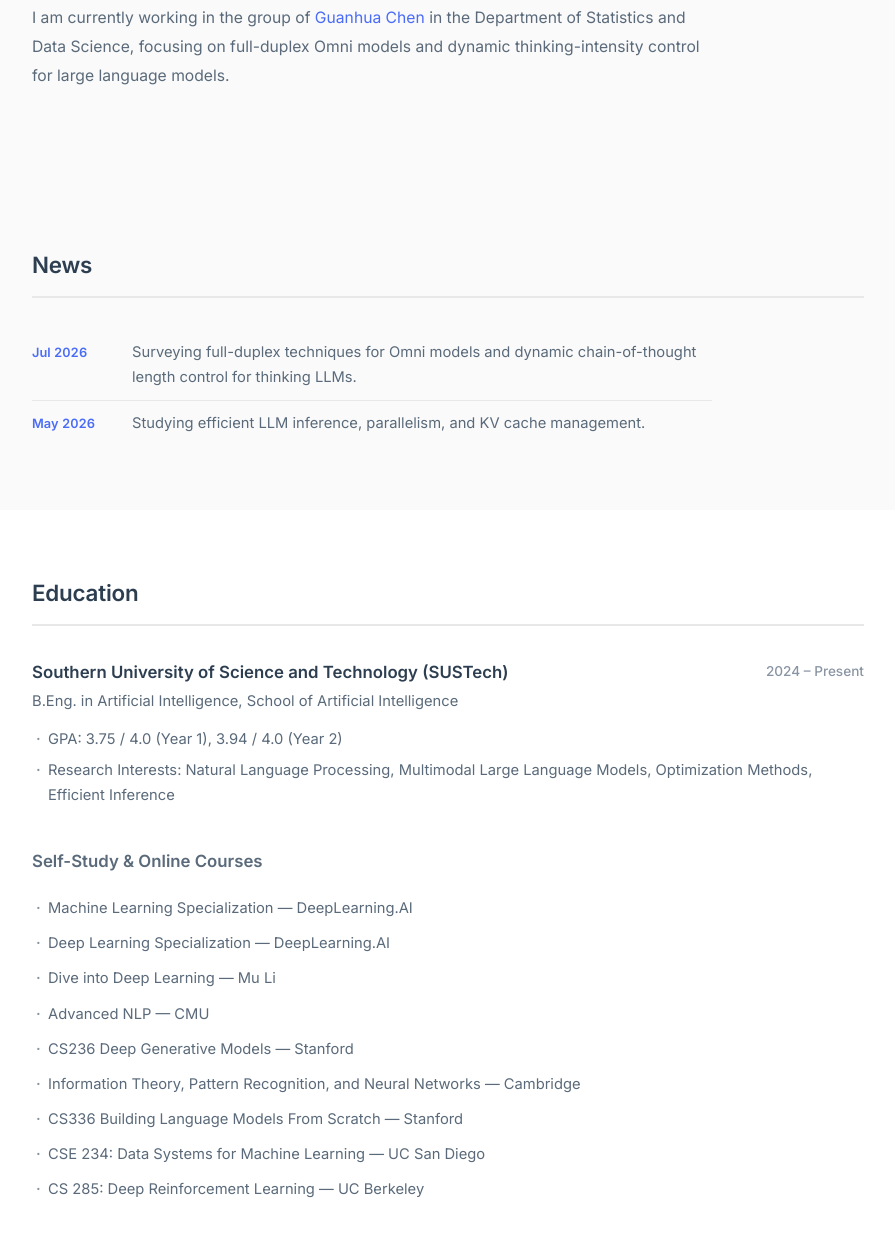
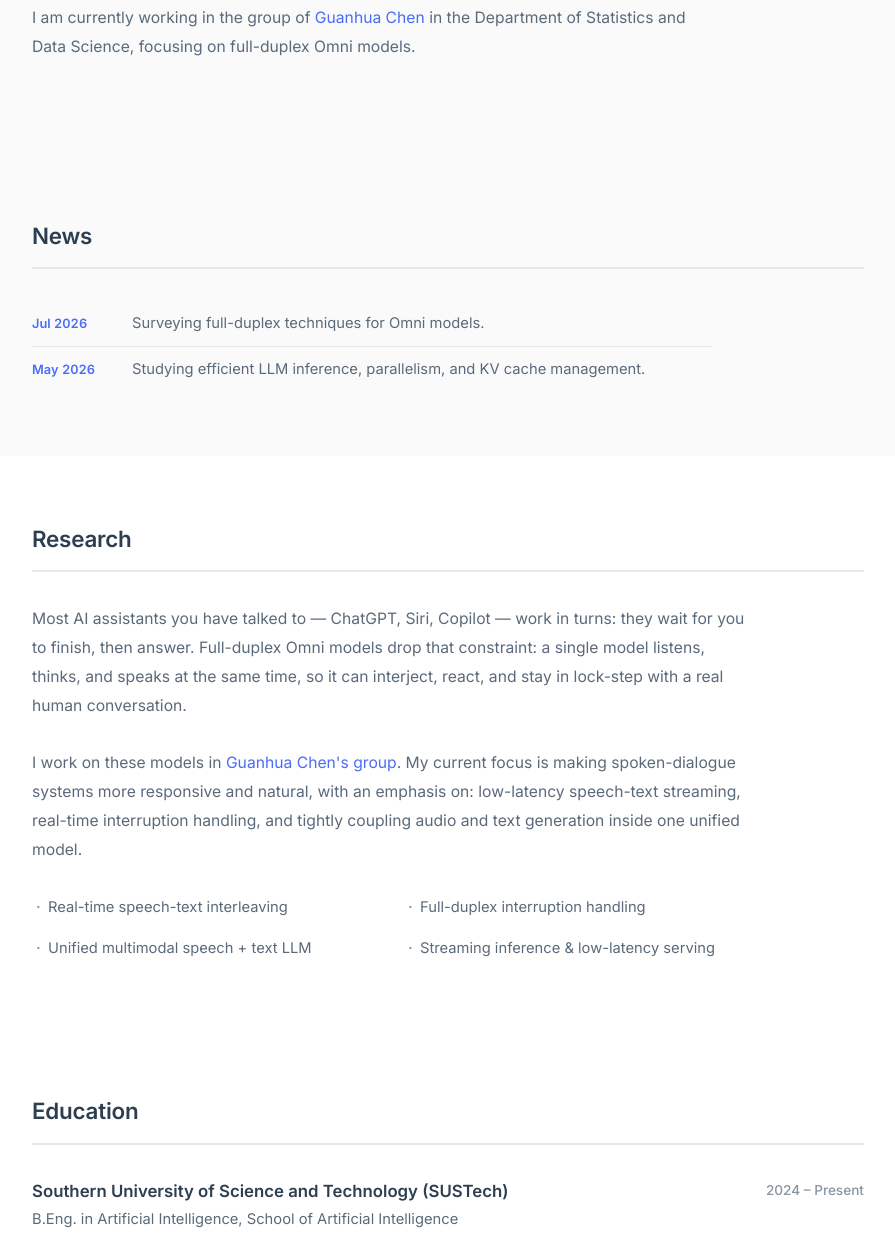
Before and after one commit to dove667/dove667.github.io, a plain HTML site: page index.html in a window 1280 px wide. Shown: the part 698-1933 px from the top of the page, without its empty margins (192-1087 px from the left). Drawn offline with Linux system fonts and the light colour scheme.

Commit message:
26.8.21 更细

```diff
--- a/index.html
+++ b/index.html
@@ -29,6 +29,7 @@
                     <li><a href="#home" class="nav-link" data-en="Home" data-zh="首页">Home</a></li>
                     <li><a href="#about" class="nav-link" data-en="About" data-zh="关于">About</a></li>
                     <li><a href="#news" class="nav-link" data-en="News" data-zh="动态">News</a></li>
+                    <li><a href="#research" class="nav-link" data-en="Research" data-zh="研究">Research</a></li>
                     <li><a href="#education" class="nav-link" data-en="Education" data-zh="教育">Education</a></li>
                     <li><a href="#projects" class="nav-link" data-en="Projects" data-zh="项目">Projects</a></li>
                     <li><a href="#skills" class="nav-link" data-en="Skills" data-zh="技能">Skills</a></li>
@@ -95,10 +96,9 @@
                     <span data-en="I am currently working in the group of " data-zh="目前我在统计与数据科学系">I am currently working in
                         the group of </span><a href="https://ghchen.me/" target="_blank" rel="noopener noreferrer"
                         data-en="Guanhua Chen" data-zh="陈冠华老师">Guanhua Chen</a><span
-                        data-en=" in the Department of Statistics and Data Science, focusing on full-duplex Omni models and dynamic thinking-intensity control for large language models."
-                        data-zh="的课题组工作，研究方向是 Omni 全双工大模型与大模型的动态思考强度控制。"> in the Department of Statistics and Data
-                        Science, focusing on full-duplex Omni models and dynamic thinking-intensity control for large
-                        language models.</span>
+                        data-en=" in the Department of Statistics and Data Science, focusing on full-duplex Omni models."
+                        data-zh="的课题组工作，研究方向是 Omni 全双工大模型。"> in the Department of Statistics and Data
+                        Science, focusing on full-duplex Omni models.</span>
                 </p>
             </div>
         </div>
@@ -111,9 +111,8 @@
             <ul class="news-list">
                 <li>
                     <span class="news-date" data-en="Jul 2026" data-zh="2026.07">Jul 2026</span>
-                    <span data-en="Surveying full-duplex techniques for Omni models and dynamic chain-of-thought length control for thinking LLMs."
-                        data-zh="开始调研 Omni 大模型全双工技术，以及思考大模型的动态思维链长度控制。">Surveying full-duplex techniques for Omni
-                        models and dynamic chain-of-thought length control for thinking LLMs.</span>
+                    <span data-en="Surveying full-duplex techniques for Omni models."
+                        data-zh="开始调研 Omni 大模型全双工技术。">Surveying full-duplex techniques for Omni models.</span>
                 </li>
                 <li>
                     <span class="news-date" data-en="May 2026" data-zh="2026.05">May 2026</span>
@@ -121,6 +120,38 @@
                         data-zh="学习大模型高效推理、并行与 KV cache 管理。">Studying efficient LLM inference, parallelism, and KV
                         cache management.</span>
                 </li>
+            </ul>
+        </div>
+    </section>
+
+    <!-- Research -->
+    <section id="research" class="research">
+        <div class="container">
+            <h2 class="section-title" data-en="Research" data-zh="研究方向">Research</h2>
+            <p class="research-intro">
+                <span data-en="Most AI assistants you have talked to — ChatGPT, Siri, Copilot — work in turns: they wait for you to finish, then answer. "
+                    data-zh="你日常打过交道的 AI——ChatGPT、Siri、Copilot——大多都是“一来一回”：等你说完，它再开口。">Most AI
+                    assistants you have talked to — ChatGPT, Siri, Copilot — work in turns: they wait for you to
+                    finish, then answer. </span><span data-en="Full-duplex Omni models drop that constraint: a single model listens, thinks, and speaks at the same time, so it can interject, react, and stay in lock-step with a real human conversation."
+                    data-zh="全双工 Omni 模型则打破了这种限制——同一个模型同时在“听、想、说”，能够插话、即时反应，和真人对话节奏保持一致。">Full-duplex
+                    Omni models drop that constraint: a single model listens, thinks, and speaks at the same time,
+                    so it can interject, react, and stay in lock-step with a real human conversation.</span>
+            </p>
+            <p class="research-intro">
+                <span data-en="I work on these models in "
+                    data-zh="我在 ">I work on these models in </span><a href="https://ghchen.me/" target="_blank"
+                    rel="noopener noreferrer" data-en="Guanhua Chen's group" data-zh="陈冠华老师的课题组">Guanhua Chen's
+                    group</a><span data-en=". My current focus is making spoken-dialogue systems more responsive and natural, with an emphasis on: low-latency speech-text streaming, real-time interruption handling, and tightly coupling audio and text generation inside one unified model."
+                    data-zh=" 做这方面的工作。当前重点是让口语对话系统更自然、更实时，核心问题包括：语音-文本流的低延迟协同、可被打断时的实时响应，以及在统一模型里把音频和文本生成紧密耦合在一起。">. My current
+                    focus is making spoken-dialogue systems more responsive and natural, with an emphasis on:
+                    low-latency speech-text streaming, real-time interruption handling, and tightly coupling audio
+                    and text generation inside one unified model.</span>
+            </p>
+            <ul class="research-focus-list">
+                <li data-en="Real-time speech-text interleaving" data-zh="语音-文本实时交错生成">Real-time speech-text interleaving</li>
+                <li data-en="Full-duplex interruption handling" data-zh="全双工对话的实时打断处理">Full-duplex interruption handling</li>
+                <li data-en="Unified multimodal speech + text LLM" data-zh="语音+文本统一多模态大模型">Unified multimodal speech + text LLM</li>
+                <li data-en="Streaming inference &amp; low-latency serving" data-zh="流式推理与低延迟部署">Streaming inference &amp; low-latency serving</li>
             </ul>
         </div>
     </section>
@@ -145,9 +176,10 @@
                     <ul class="edu-details">
                         <li data-en="GPA: 3.75 / 4.0 (Year 1), 3.94 / 4.0 (Year 2)"
                             data-zh="GPA：大一 3.75 / 4.0，大二 3.94 / 4.0">GPA: 3.75 / 4.0 (Year 1), 3.94 / 4.0 (Year 2)</li>
-                        <li data-en="Research Interests: Natural Language Processing, Multimodal Large Language Models, Optimization Methods, Efficient Inference"
-                            data-zh="研究兴趣：自然语言处理、多模态大模型、优化方法、高效推理">Research Interests: Natural Language Processing, Multimodal
-                            Large Language Models, Optimization Methods, Efficient Inference</li>
+                        <li data-en="Research Interests: Natural Language Processing, Multimodal Large Language Models, Full-Duplex Omni Models, LLM Optimization Methods"
+                            data-zh="研究兴趣：自然语言处理、多模态大模型、Omni 全双工大模型、大模型优化方法">Research Interests: Natural Language
+                        Processing, Multimodal Large Language Models, Full-Duplex Omni Models, LLM Optimization
+                        Methods</li>
                     </ul>
                 </div>
             </div>
@@ -155,6 +187,9 @@
             <h3 class="subsection-title" data-en="Self-Study & Online Courses" data-zh="自学 & 在线课程">Self-Study & Online
                 Courses</h3>
             <ul class="course-list">
+                <li><a href="https://www.practical-diffusion.org/" target="_blank" rel="noopener noreferrer">6.S184
+                        Generative AI with SDEs — Theory and Practice of Flow &amp; Diffusion Models</a> — MIT
+                    (IAP 2026)</li>
                 <li><a href="https://www.coursera.org/specializations/machine-learning-introduction" target="_blank"
                         rel="noopener noreferrer">Machine Learning Specialization</a> — DeepLearning.AI</li>
                 <li><a href="https://www.coursera.org/specializations/deep-learning" target="_blank"
--- a/styles.css
+++ b/styles.css
@@ -619,6 +619,53 @@ a.contact-card:hover {
     transform: translateY(0);
 }
 
+/* ===== Research ===== */
+.research {
+    background: var(--color-bg-alt);
+}
+
+.research-intro {
+    max-width: 720px;
+    color: var(--color-text-secondary);
+    font-size: 0.98rem;
+    line-height: 1.85;
+    margin-bottom: 28px;
+}
+
+.research-intro a {
+    color: var(--color-accent);
+    text-decoration: none;
+}
+
+.research-intro a:hover {
+    text-decoration: underline;
+}
+
+.research-focus-list {
+    list-style: none;
+    padding-left: 0;
+    max-width: 720px;
+    display: grid;
+    grid-template-columns: 1fr 1fr;
+    gap: 10px 24px;
+}
+
+.research-focus-list li {
+    font-size: 0.92rem;
+    color: var(--color-text-secondary);
+    padding: 3px 0;
+    padding-left: 16px;
+    position: relative;
+}
+
+.research-focus-list li::before {
+    content: '·';
+    position: absolute;
+    left: 4px;
+    color: var(--color-text-muted);
+    font-weight: 700;
+}
+
 /* ===== News ===== */
 .news {
     background: var(--color-bg);
```
Also changed, not shown: 1 other file.
